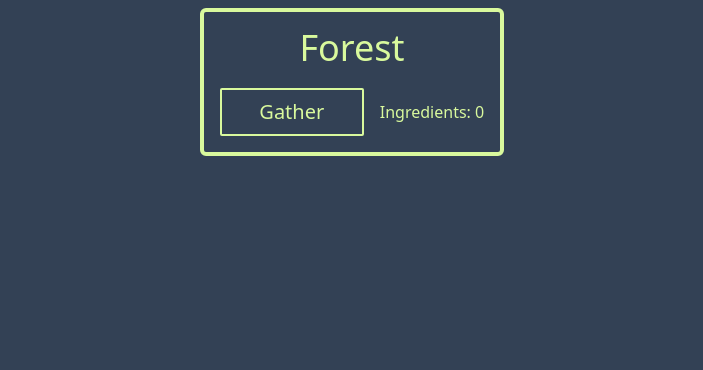
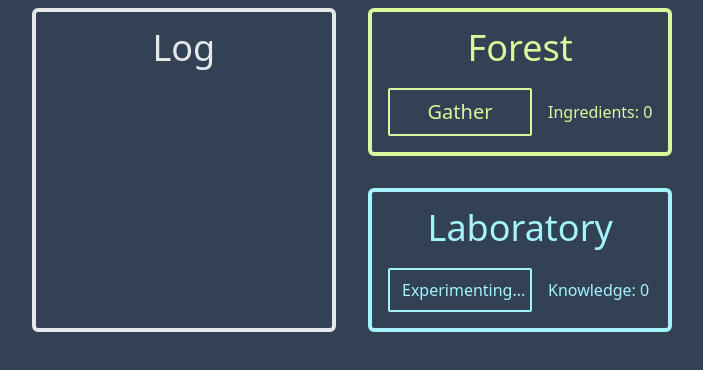
Before and after one commit to Opsi/alchemy-game, a React (Vite) app: page / in a window 1280 px wide. Shown: the top 370 px of the page, without its empty margins (288-991 px from the left). Built offline with nearby package versions, Linux system fonts and the light colour scheme.

Commit message:
basic layout

```diff
--- /dev/null
+++ b/src/MainPage/Experiment.tsx
@@ -0,0 +1,19 @@
+import React from 'react'
+
+export const Experiment: React.FC = () => {
+    return (
+        <div className="p-4 h-full rounded-md border-4 text-cyan-200 border-cyan-200">
+            <div className="text-4xl text-center mb-5">Laboratory</div>
+            <div className="flex items-center space-x-4">
+                <button
+                    className="
+                        border-2 text-md rounded-sm px-3 py-2 border-cyan-200 w-36
+                        enabled:hover:bg-white enabled:hover:text-black enabled:hover:border-black"
+                >
+                    {true ? 'Experimenting...' : 'Experiment'}
+                </button>
+                <div className="">Knowledge: 0</div>
+            </div>
+        </div>
+    )
+}
--- a/src/MainPage/Gather.tsx
+++ b/src/MainPage/Gather.tsx
@@ -11,7 +11,7 @@ export const Gather = () => {
     const onClick = React.useCallback(() => switchActivity(isGathering ? 'idle' : 'gathering'), [isGathering])
 
     return (
-        <div className="p-4 max-w-fit rounded-md border-4 text-lime-200 border-lime-200">
+        <div className="p-4 h-full rounded-md border-4 text-lime-200 border-lime-200">
             <div className="text-4xl text-center mb-5">Forest</div>
             <div className="flex items-center space-x-4">
                 <button
--- /dev/null
+++ b/src/MainPage/Log.tsx
@@ -0,0 +1,8 @@
+export const Log: React.FC = () => {
+    return (
+        <div className="p-4 h-full rounded-md border-4 text-gray-200 border-gray-200">
+            <div className="text-4xl text-center mb-5">Log</div>
+            <div className="flex items-center space-x-4"></div>
+        </div>
+    )
+}
--- a/src/MainPage/MainPage.tsx
+++ b/src/MainPage/MainPage.tsx
@@ -1,9 +1,15 @@
+import { Experiment } from './Experiment'
 import { Gather } from './Gather'
+import { Log } from './Log'
 
 export const MainPage: React.FC = () => {
     return (
-        <div className="p-2 max-w-fit mx-auto">
+        <div className="grid grid-cols-2 p-2 w-1/2 min-w-fit mx-auto gap-8">
+            <div className="row-span-2">
+                <Log />
+            </div>
             <Gather />
+            <Experiment />
         </div>
     )
 }
```
